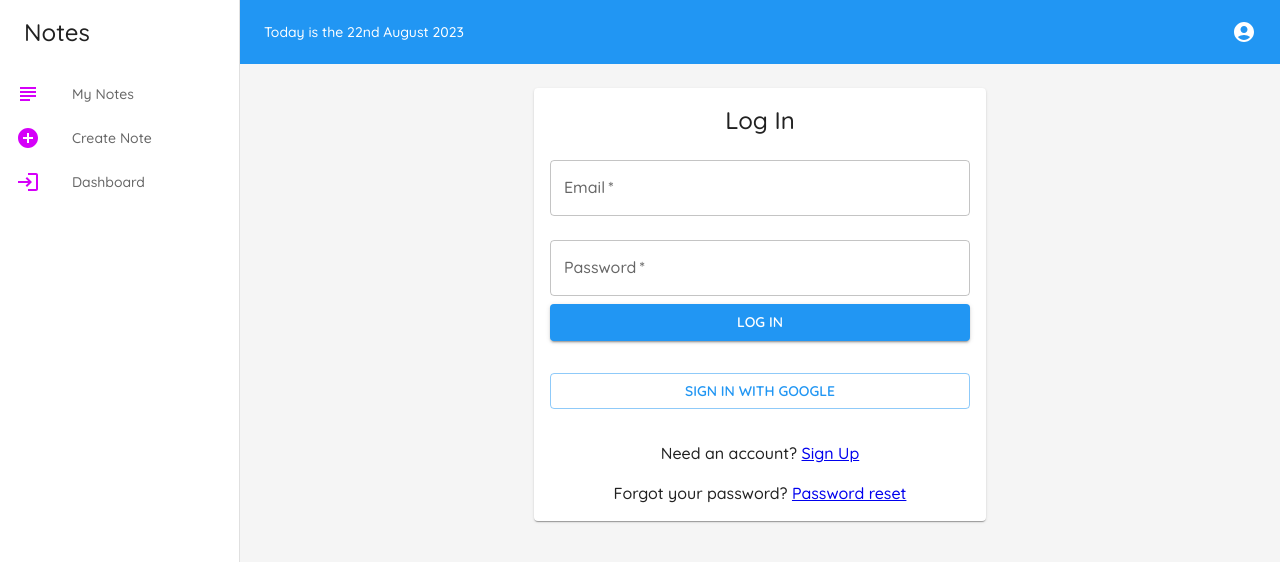
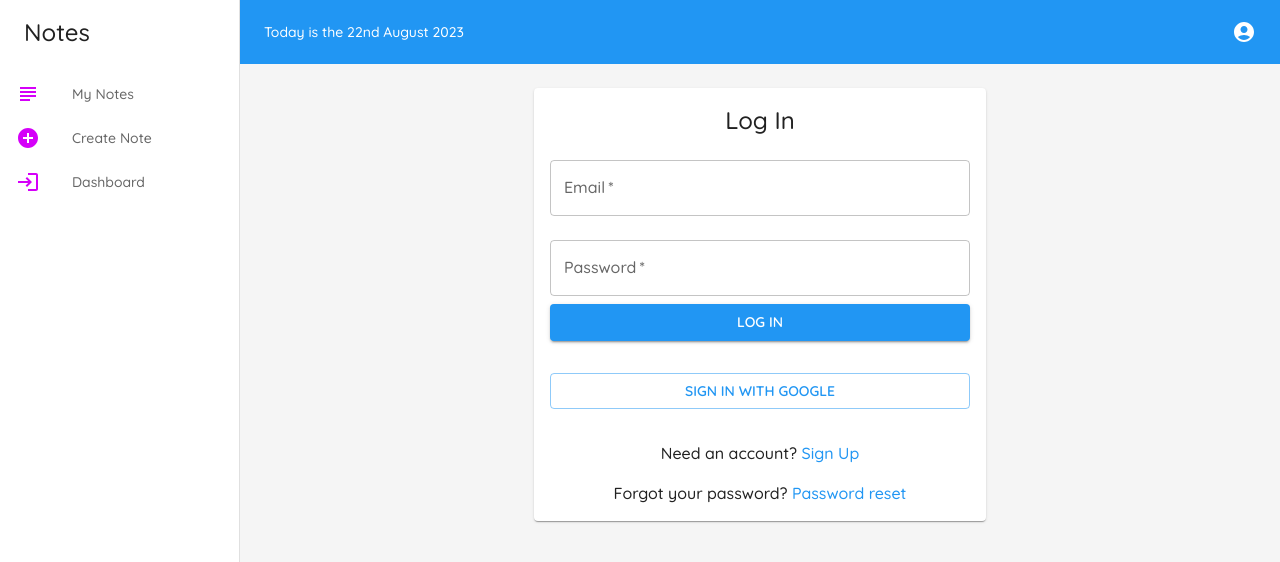
Before and after one commit to GrzegorzPacewicz/typenotes, a React (Vite) app: page /login in a window 1280 px wide. Shown: the top 562 px of the page. Built offline with nearby package versions, Linux system fonts and the light colour scheme; no server answers.

Commit message:
MUI Link instead of NavLink

```diff
--- a/src/pages/Dashboard/ForgotPassword.tsx
+++ b/src/pages/Dashboard/ForgotPassword.tsx
@@ -1,6 +1,6 @@
 import React, { useRef, useState } from "react";
-import { Alert, Button, Card, CardContent, Container, TextField, Typography } from "@mui/material";
-import { NavLink } from "react-router-dom";
+import { Alert, Button, Card, CardContent, Container, Link, TextField, Typography } from "@mui/material";
+import { NavLink, useNavigate } from "react-router-dom";
 import { useAuth } from "../../contexts/AuthContext";
 
 export default function ForgotPassword() {
@@ -13,6 +13,7 @@ export default function ForgotPassword() {
     const {resetPassword} = useAuth()
     const [message, setMessage] = useState("")
 
+    const navigate = useNavigate();
 
     async function handleSubmit(event: React.FormEvent<HTMLFormElement>) {
         event.preventDefault()
@@ -59,10 +60,24 @@ export default function ForgotPassword() {
 
                 </CardContent>
                 <Typography variant="body1" align="center" px={1}>
-                    Already have an account? <NavLink to={'/login'}>Log In</NavLink>
+                    Already have an account?&nbsp;
+                    <Link
+                        underline="hover"
+                        style={{cursor: 'pointer'}}
+                        onClick={() => navigate('/login')}
+                    >
+                        Log In
+                    </Link>
                 </Typography>
                 <Typography variant="body1" align="center" my={2} px={1}>
-                   Need an account? <NavLink to={'/signup'}>Sign Up</NavLink>
+                    Need an account?&nbsp;
+                    <Link
+                        underline="hover"
+                        style={{cursor: 'pointer'}}
+                        onClick={() => navigate('/signup')}
+                    >
+                        Sign Up
+                    </Link>
                 </Typography>
             </Card>
         </Container>
--- a/src/pages/Dashboard/LogIn.tsx
+++ b/src/pages/Dashboard/LogIn.tsx
@@ -1,6 +1,6 @@
 import React, { useRef, useState } from 'react';
-import { Alert, Button, Card, CardContent, Container, TextField, Typography } from "@mui/material";
-import { NavLink, useNavigate } from "react-router-dom";
+import { Alert, Button, Card, CardContent, Container, Link, TextField, Typography } from "@mui/material";
+import { useNavigate } from "react-router-dom";
 import { useAuth } from "../../contexts/AuthContext";
 
 const LogIn: React.FC = () => {
@@ -79,17 +79,31 @@ const LogIn: React.FC = () => {
                                 }
                             });
                         }}
-                        sx={{ mt: 4 }}
+                        sx={{mt: 4}}
                     >
                         Sign In With Google
                     </Button>
 
                 </CardContent>
                 <Typography variant="body1" align="center" mt={2} px={1}>
-                    Need an account? <NavLink to={'/signup'}>Sign Up</NavLink>
+                    Need an account?&nbsp;
+                    <Link
+                        underline="hover"
+                        style={{cursor: 'pointer'}}
+                        onClick={() => navigate('/signup')}
+                    >
+                        Sign Up
+                    </Link>
                 </Typography>
                 <Typography variant="body1" align="center" my={2} px={1}>
-                    Forgot your password? <NavLink to={'/forgot-password'}>Password reset </NavLink>
+                    Forgot your password?&nbsp;
+                    <Link
+                        underline="hover"
+                        style={{cursor: 'pointer'}}
+                        onClick={() => navigate('/forgot-password')}
+                    >
+                        Password reset
+                    </Link>
                 </Typography>
             </Card>
 
--- a/src/pages/Dashboard/SignUp.tsx
+++ b/src/pages/Dashboard/SignUp.tsx
@@ -1,6 +1,6 @@
 import React, { useRef, useState } from 'react';
 import { Alert, Button, Card, CardContent, Container, Link, TextField, Typography } from "@mui/material";
-import { NavLink, useNavigate } from "react-router-dom";
+import { useNavigate } from "react-router-dom";
 import { useAuth } from "../../contexts/AuthContext";
 
 const SignUp: React.FC = () => {
@@ -38,7 +38,6 @@ const SignUp: React.FC = () => {
 
         setLoading(false);
     }
-
 
     return (
         <Container style={{maxWidth: 500}}>
@@ -85,10 +84,24 @@ const SignUp: React.FC = () => {
                     </form>
                 </CardContent>
                 <Typography variant="body1" align="center" px={1}>
-                    Already have an account? <Link> </Link><NavLink to={'/login'}>Log In</NavLink>
+                    Already have an account?&nbsp;
+                    <Link
+                        underline="hover"
+                        style={{cursor: 'pointer'}}
+                        onClick={() => navigate('/login')}
+                    >
+                        Log In
+                    </Link>
                 </Typography>
                 <Typography variant="body1" align="center" my={2} px={1}>
-                    Forgot your password? <NavLink to={'/forgot-password'}>Password reset </NavLink>
+                    Forgot your password?&nbsp;
+                    <Link
+                        underline="hover"
+                        style={{cursor: 'pointer'}}
+                        onClick={() => navigate('/forgot-password')}
+                    >
+                        Password reset
+                    </Link>
                 </Typography>
             </Card>
         </Container>
```
